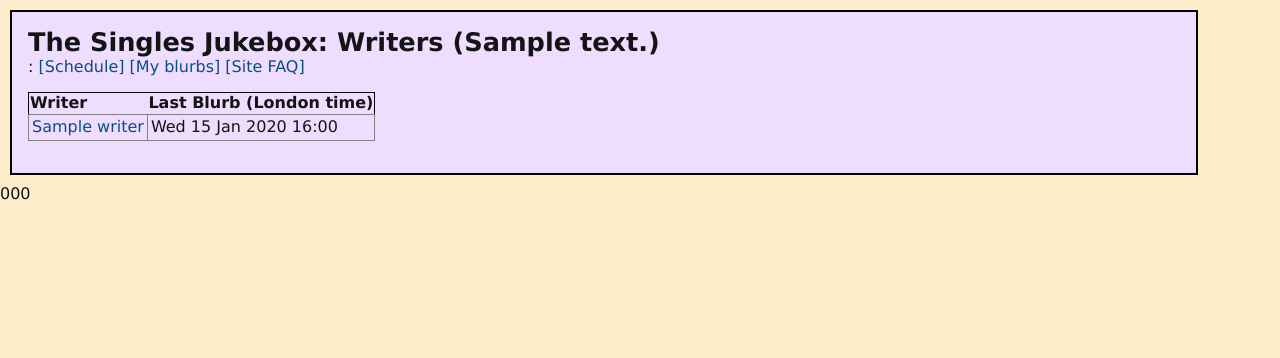
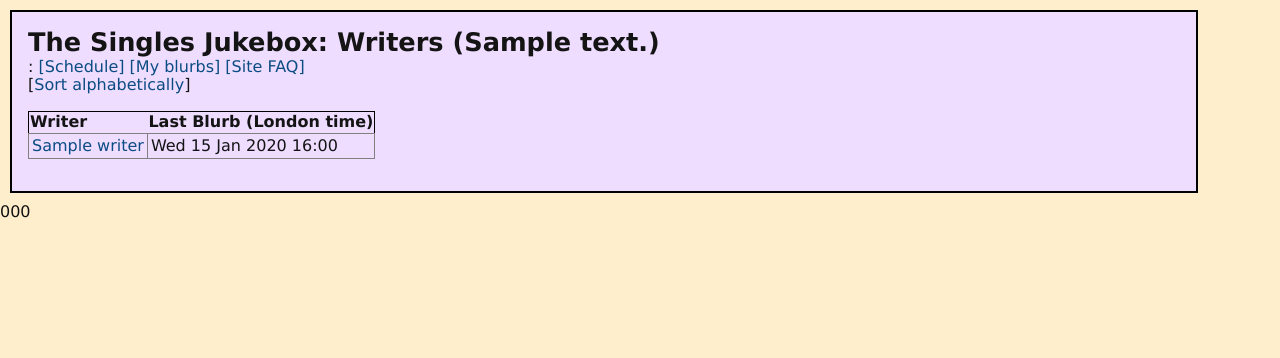
Before and after one commit to katstevens/jukebox-tnj, a Django app: template writers/templates/all_writers.html in a window 1280 px wide. Shown: the top 358 px of the page. Run offline with Django 3.2, Linux system fonts and the light colour scheme; the template is opened without the code that fills it: most values are stand-ins (such as "Sample title", 1, 10 or a date in 2020).

Commit message:
Sort writers by name or most recent blurb date

```diff
--- a/blurber/views.py
+++ b/blurber/views.py
@@ -186,7 +186,6 @@ def fetch_html(request, song_id, show_admin_links=False):
 IN PROGRESS
 
 TODO:
-- Look at all blurbs submitted by someone (done???)
 - Change the score (override field?)
 - Preview the WP entry
 - Post an entry to WP & save retrieved ID
@@ -200,6 +199,7 @@ DONE (main)
 - Upload a song
 - output HTML for wordpress/tumblr
 - migration for admin permissions (staff/superuser)
+- Look at all blurbs submitted by someone
 
 DONE (admin)
 - Edit song info
--- a/writers/templates/all_writers.html
+++ b/writers/templates/all_writers.html
@@ -8,6 +8,14 @@
 	{% if editor_view %}
 		<div><p>Click the writer's name to view the list of their blurbs.</p></div>
 	{% endif %}
+
+	<div>
+		{% if order_text == "By Name" %}
+			[<a href="{% url 'all_writers' %}">Sort by most recently blurbed</a>]
+		{% else %}
+			[<a href="{% url 'all_writers_alphabetical' %}">Sort alphabetically</a>]
+		{% endif %}
+	</div>
 
 	<table>
 		<th>Writer</th><th>Last Blurb (London time)</th>
--- a/writers/urls.py
+++ b/writers/urls.py
@@ -11,6 +11,7 @@ urlpatterns = [
 
     # Editors only
     url(r'^writers$', all_writers, name='all_writers'),
+    url(r'^writers/sort/name/$', all_writers, {'order': 'name'}, name='all_writers_alphabetical'),
     url(r'^writer/(?P<writer_id>\d+)/$', writer_blurbs, name='writer_blurbs'),
     url(r'^writer/(?P<writer_id>\d+)/(?P<status>\w+)/$', writer_blurbs, name='writer_blurbs_by_status'),
     url(r'^writer/(?P<writer_id>\d+)/(?P<year>\d+)/$', writer_blurbs, name='writer_blurbs_by_year'),
```
Also changed, not shown: writers/tests/test_models.py (+7 -0 lines).
